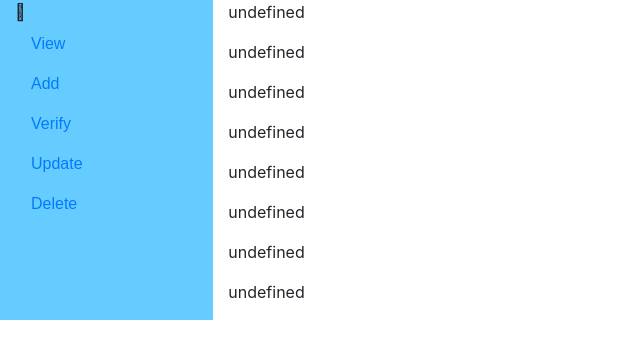
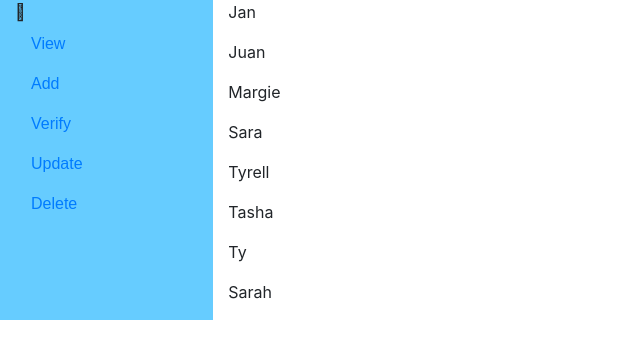
Before and after one commit to slcassidy/Employee_Directory, a plain HTML site: page unsolved/index.html in a window 1280 px wide. Shown: the whole page, without its empty margins (0-640 px from the left). Drawn offline with nearby package versions, Linux system fonts and the light colour scheme.

Commit message:
Upload 20190217

```diff
--- a/unsolved/app.js
+++ b/unsolved/app.js
@@ -7,7 +7,7 @@ const render = function() {
     // $('.content').empty();
 
     for( let i = 0; i < employeeList.length; i++ ) {
-      $('.content').append(`<p>${this.name[i]}</p>`);
+      $('.content').append(`<p>${employeeList[i].name}</p>`);
     //   console.log(`Employee Name: ${employeeList.name}`);
     }
   }
--- a/unsolved/employeeList.js
+++ b/unsolved/employeeList.js
@@ -41,7 +41,7 @@ const employeeList = [{
 
 ];
 
-// employeeList.name();
+
 
 
 // console.log(employeeList.name);
```
Also changed, not shown: unsolved/index.html (+2 -0 lines).
